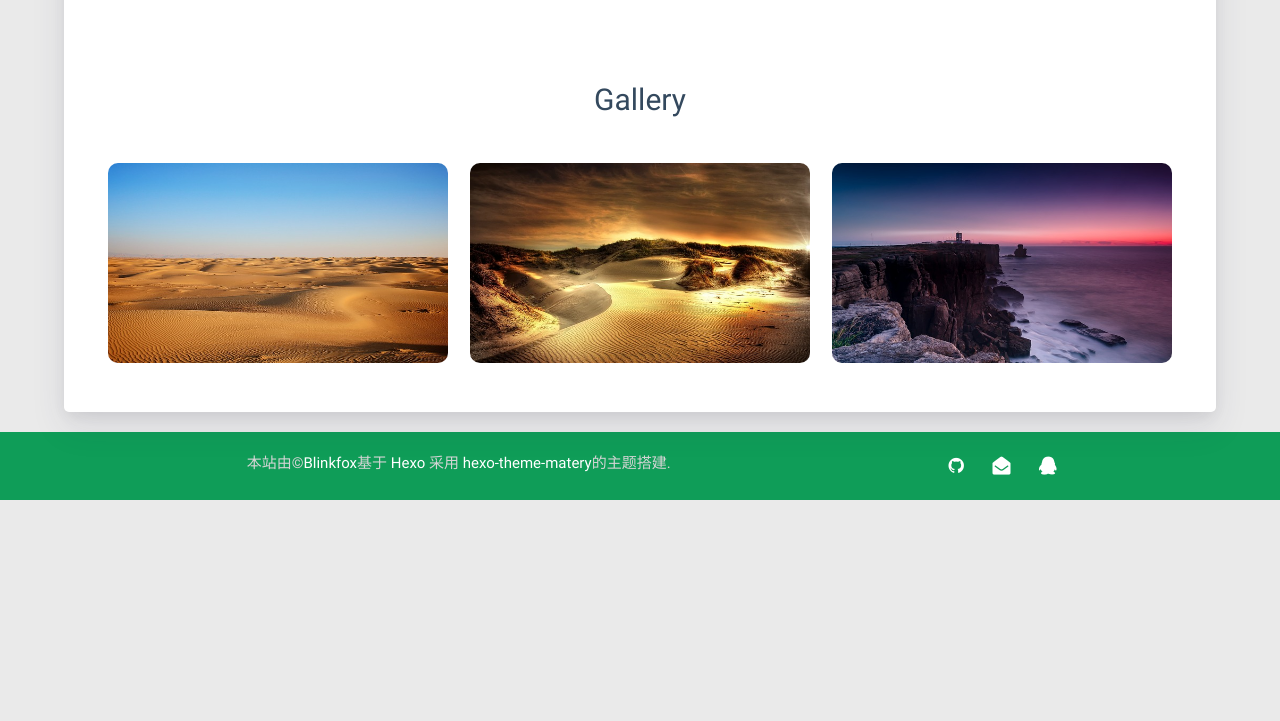
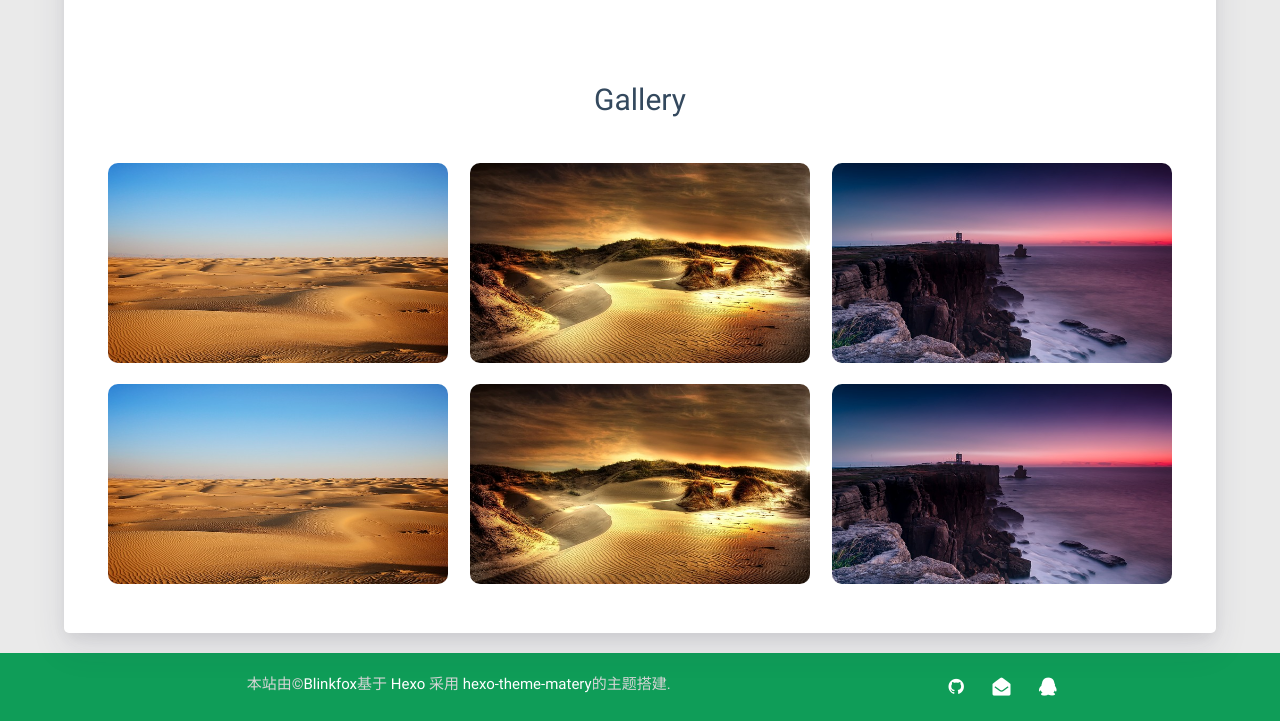
Before and after one commit to kexianqun/kexianqun.github.io, a plain HTML site: page about/index.html in a window 1280 px wide. Shown: the part 1297-2018 px from the top of the page. Before the commit the page ends 1797 px from the top, so only its background shows below. Drawn offline with Linux system fonts and the light colour scheme; no server answers.

Commit message:
Site updated: 2018-10-21 23:02:45

```diff
--- a/about/index.html
+++ b/about/index.html
@@ -443,6 +443,24 @@ $('.bg-cover').css('background-image', 'url(/medias/banner/' + new Date().getDay
             </div>
         </div>
 
+        <div class="photo col s12 m6 l4" data-aos="fade-up">
+            <div class="img-item" data-src="/medias/featureimages/0.jpg">
+                <img src="/medias/featureimages/0.jpg" class="responsive-img">
+            </div>
+        </div>
+
+        <div class="photo col s12 m6 l4" data-aos="fade-up">
+            <div class="img-item" data-src="/medias/featureimages/1.jpg">
+                <img src="/medias/featureimages/1.jpg" class="responsive-img">
+            </div>
+        </div>
+
+        <div class="photo col s12 m6 l4" data-aos="fade-up">
+            <div class="img-item" data-src="/medias/featureimages/2.jpg">
+                <img src="/medias/featureimages/2.jpg" class="responsive-img">
+            </div>
+        </div>
+
 
     </div>
 </div>
```
